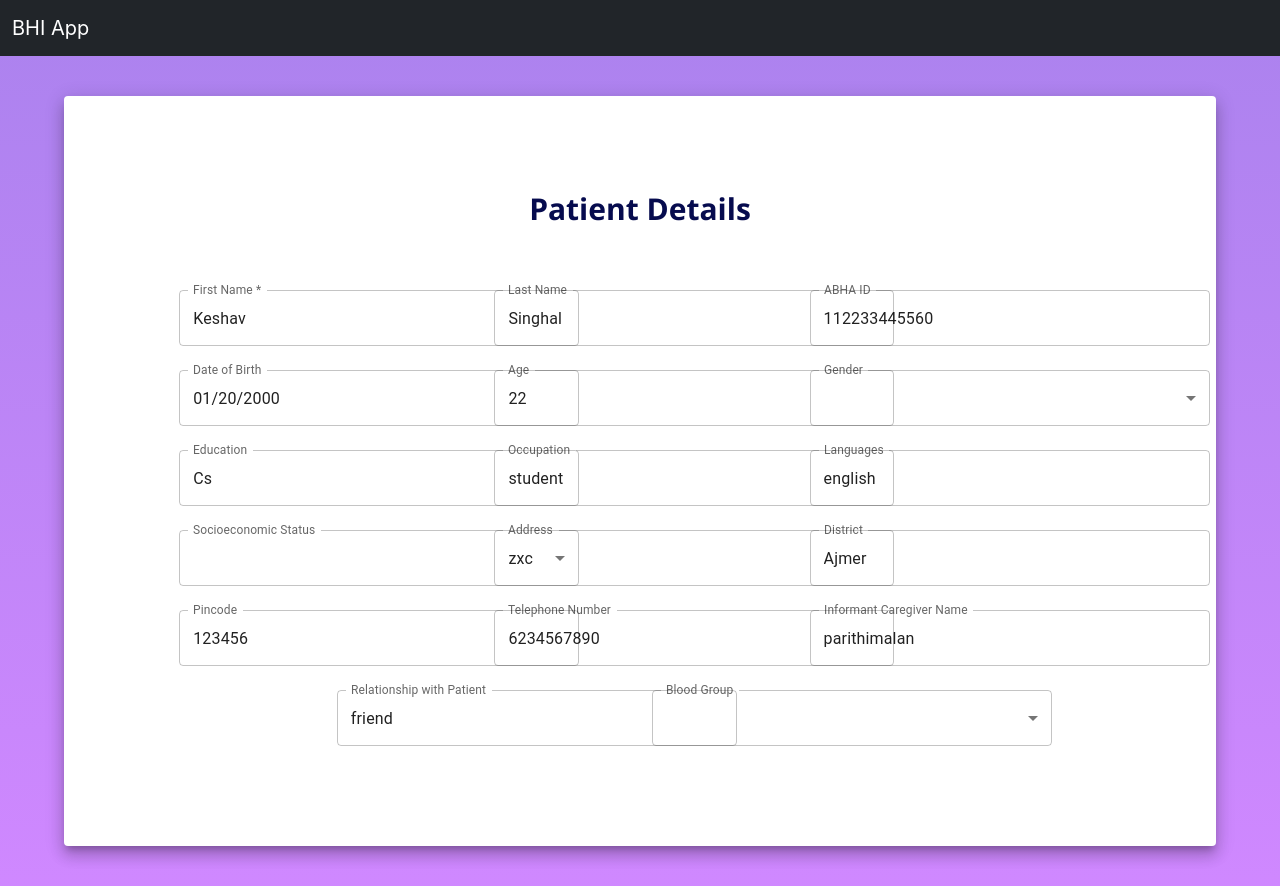
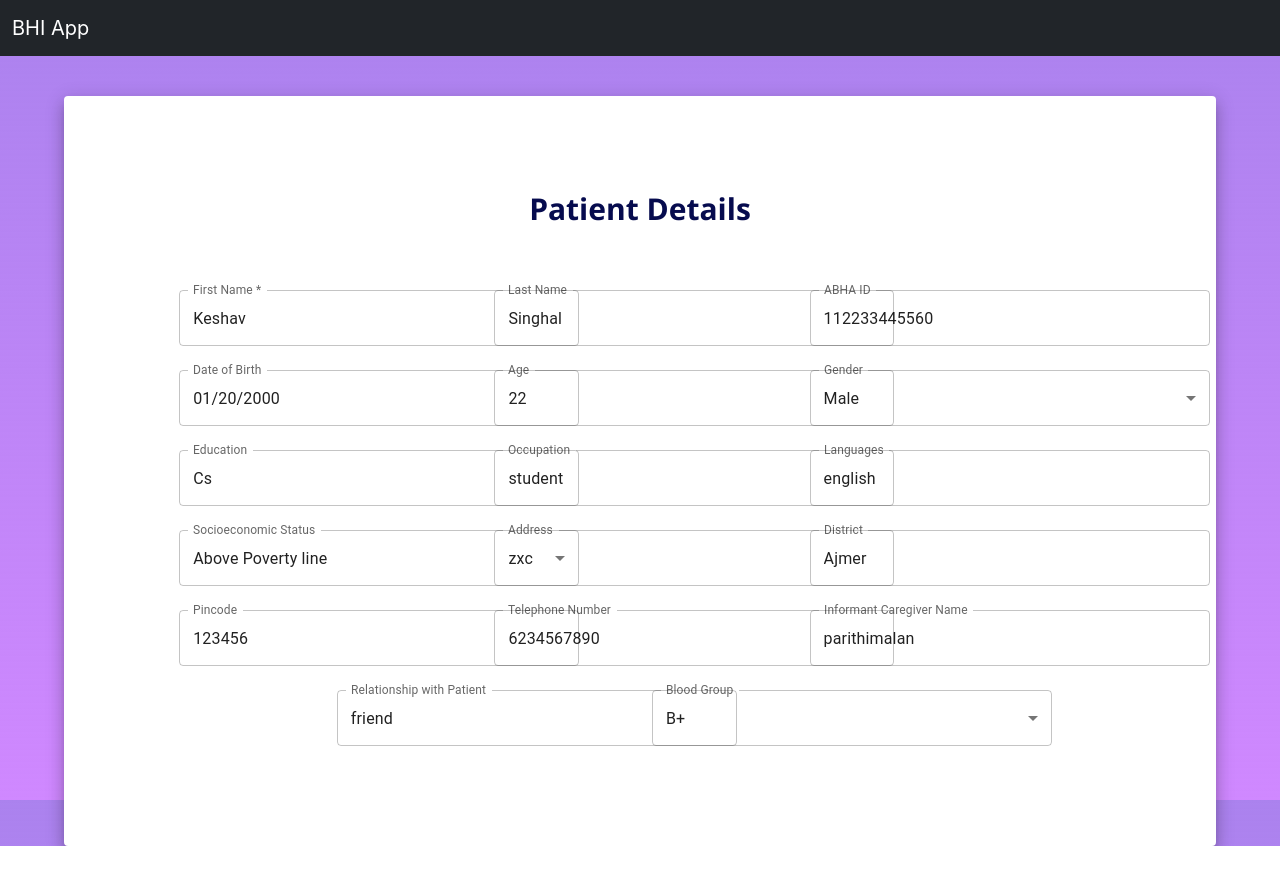
Before and after one commit to kskeshav/react-app, a React (Create React App) app: page /viewPatient in a window 1280 px wide. After the commit the page ends 846 px from the top, so only its background shows below. Built offline with nearby package versions, Linux system fonts and the light colour scheme.

Commit message:
made changes

```diff
--- a/src/App.js
+++ b/src/App.js
@@ -13,18 +13,18 @@ const defaultValues = {
         "lastName": "Singhal",
         "dob": "2000-01-20",
         "age": 22,
-        "gender": "male",
+        "gender": "Male",
         "education": "Cs",
         "occupation": "student",
         "language": "english",
-        "socioEconomicStatus": "a",
+        "socioEconomicStatus": "Above Poverty line",
         "address": "zxc",
         "district": "Ajmer",
         "pincode": "123456",
         "phoneNo": "6234567890",
         "careGiverName": "parithimalan",
         "relationshipWithPatient": "friend",
-        "bloodGroup": "B+ve"
+        "bloodGroup": "B+"
     }
 
 function App() {
--- a/src/components/Search_Patient.js
+++ b/src/components/Search_Patient.js
@@ -1,12 +1,11 @@
 import React, { useState } from 'react';
 import MUIDataTable from "mui-datatables";
-import TextField from "@material-ui/core/TextField";
+import TextField from "@mui/material/TextField";
 import Button from "@material-ui/core/Button";
 import { Grid, Select, MenuItem, Card, CardContent, Typography, CardActions, Container, Box } from '@material-ui/core';
 import SearchIcon from '@mui/icons-material/Search';
 import axios from "axios";
 import { Link } from 'react-router-dom';
-import Patient_Details from './Patient_Details';
 
 const Search_Patient = () => {
 
--- a/src/css/style.css
+++ b/src/css/style.css
@@ -1,10 +1,14 @@
 body {
   margin: 0;
-    background-image: linear-gradient(rgb(171, 130, 238), rgba(153, 0, 255, 0.466));
+  height: 100vh;
+  background-image: linear-gradient(
+    rgb(171, 130, 238),
+    rgba(153, 0, 255, 0.466)
+  );
 }
 .page-content {
   width: 90%;
-	margin:  auto;
+  margin: auto;
   display: flex;
   display: -webkit-flex;
   justify-content: center;
@@ -26,13 +30,13 @@ body {
 }
 .wizard-heading {
   color: rgb(6, 11, 78);
-    font-family: 'Open Sans', sans-serif;
+  font-family: "Open Sans", sans-serif;
   font-weight: 700;
   font-size: 30px;
   padding-top: 85px;
   padding-bottom: 55px;
 }
-.wizard-v6-content   {
+.wizard-v6-content {
   width: 910px;
   box-shadow: 0px 8px 20px 0px rgba(0, 0, 0, 0.15);
   -o-box-shadow: 0px 8px 20px 0px rgba(0, 0, 0, 0.15);
@@ -45,7 +49,7 @@ body {
   -moz-border-radius: 10px;
   -webkit-border-radius: 10px;
   margin: 0 0 90px;
-	font-family: 'Open Sans', sans-serif;
+  font-family: "Open Sans", sans-serif;
   font-size: 18px;
   font-weight: 400;
   position: relative;
@@ -62,7 +66,7 @@ body {
   -webkit-border-radius: 10px;
 }
 .form-register .steps {
-	padding:  35px 50px 20px;
+  padding: 35px 50px 20px;
 }
 .form-register .steps ul {
   display: flex;
@@ -157,7 +161,7 @@ body {
   padding-left: 20px;
 }
 .form-register .content {
-	padding:  0 50px;
+  padding: 0 50px;
 }
 .form-register .content h2 {
   display: none;
@@ -209,11 +213,11 @@ body {
   font-weight: 400;
   color: #fff;
   transform-origin: 0 0;
-    transition: all .2s ease;
-    -moz-transition: all .2s ease;
-    -webkit-transition: all .2s ease;
-    -o-transition: all .2s ease;
-    -ms-transition: all .2s ease;
+  transition: all 0.2s ease;
+  -moz-transition: all 0.2s ease;
+  -webkit-transition: all 0.2s ease;
+  -o-transition: all 0.2s ease;
+  -ms-transition: all 0.2s ease;
 }
 .inner .form-row .form-holder label.special-label {
   display: block;
@@ -249,9 +253,9 @@ body {
   -ms-outline: none;
   background: transparent;
   border-bottom: 1px solid;
-    border-bottom-color: rgba(255,255,255,0.3);
+  border-bottom-color: rgba(255, 255, 255, 0.3);
   font-weight: 400;
-    font-family: 'Open Sans', sans-serif;
+  font-family: "Open Sans", sans-serif;
   font-size: 16px;
   color: #fff;
   box-sizing: border-box;
@@ -272,14 +276,16 @@ body {
 input::placeholder {
   color: #fff;
 }
-input:-ms-input-placeholder { /* Internet Explorer 10-11 */
+input:-ms-input-placeholder {
+  /* Internet Explorer 10-11 */
   color: #fff;
 }
-input::-ms-input-placeholder { /* Microsoft Edge */
+input::-ms-input-placeholder {
+  /* Microsoft Edge */
   color: #fff;
 }
 .inner .form-row .form-holder select {
-    background: #fff url('../images/wizard_v6_icon.png') no-repeat scroll;
+  background: #fff url("../images/wizard_v6_icon.png") no-repeat scroll;
   background-position: right 16px center;
   z-index: 1;
   cursor: pointer;
@@ -293,7 +299,7 @@ input::-ms-input-placeholder { /* Microsoft Edge */
 .inner .form-row .form-holder select#time {
   background: transparent;
   border-bottom: 1px solid;
-    border-bottom-color: rgba(255,255,255,0.3);
+  border-bottom-color: rgba(255, 255, 255, 0.3);
   color: #fff;
   position: relative;
   background: 0 0;
@@ -415,14 +421,13 @@ input::-ms-input-placeholder { /* Microsoft Edge */
   font-weight: 600;
 }
 .actions ul li:hover {
-	background: #32998b
+  background: #32998b;
 }
 .actions ul li a {
   color: #fff;
   text-decoration: none;
   padding: 11px 55px;
 }
-
 
 /* Responsive */
 @media screen and (max-width: 991px) {
@@ -460,7 +465,7 @@ input::-ms-input-placeholder { /* Microsoft Edge */
     padding: 35px 30px 20px;
   }
   .form-register .steps li a .title .step-icon {
-		padding:  20px;
+    padding: 20px;
     font-size: 20px;
   }
   .form-register .content {
@@ -499,5 +504,4 @@ input::-ms-input-placeholder { /* Microsoft Edge */
   .inner .form-row .form-holder .select-btn {
     right: 2%;
   }
-
 }
```
Lines whose indentation alone changed are shown as unchanged.
